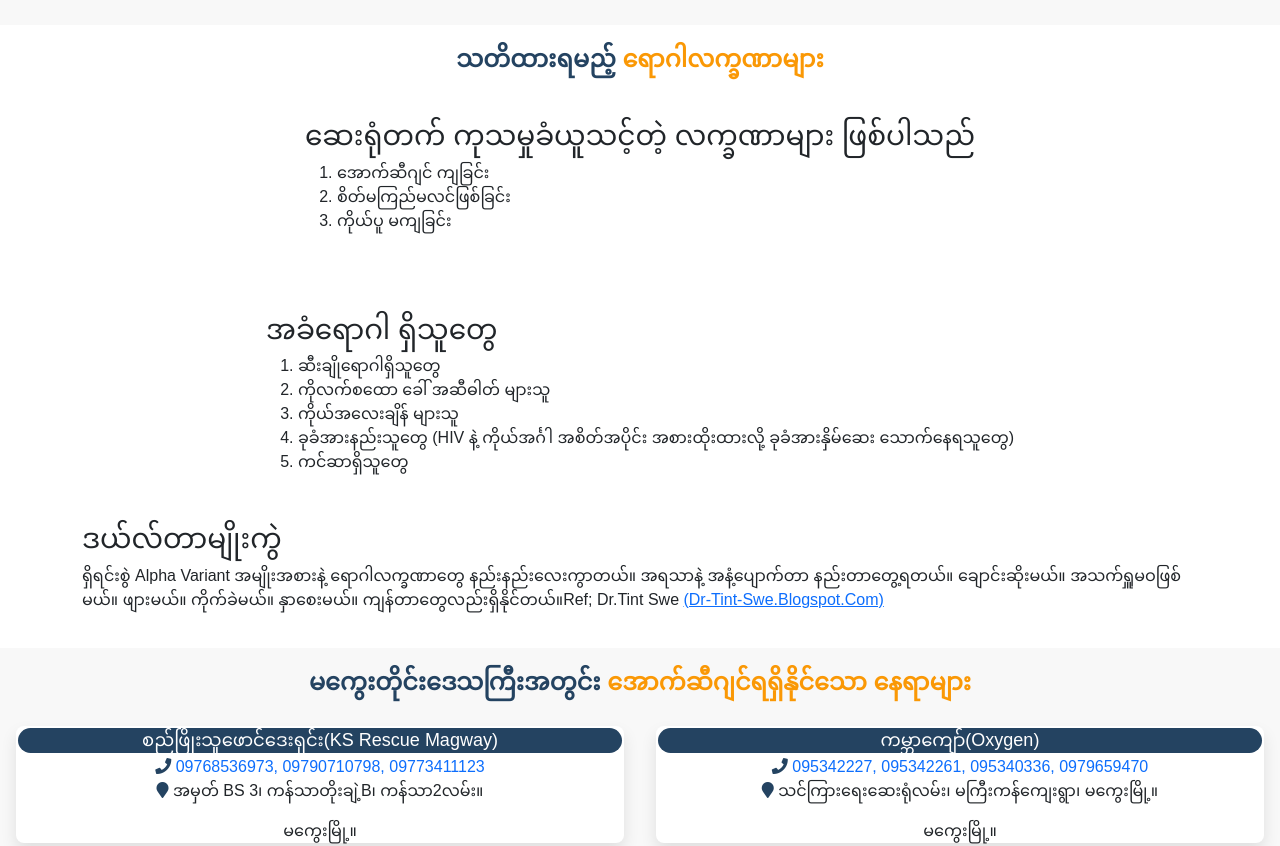
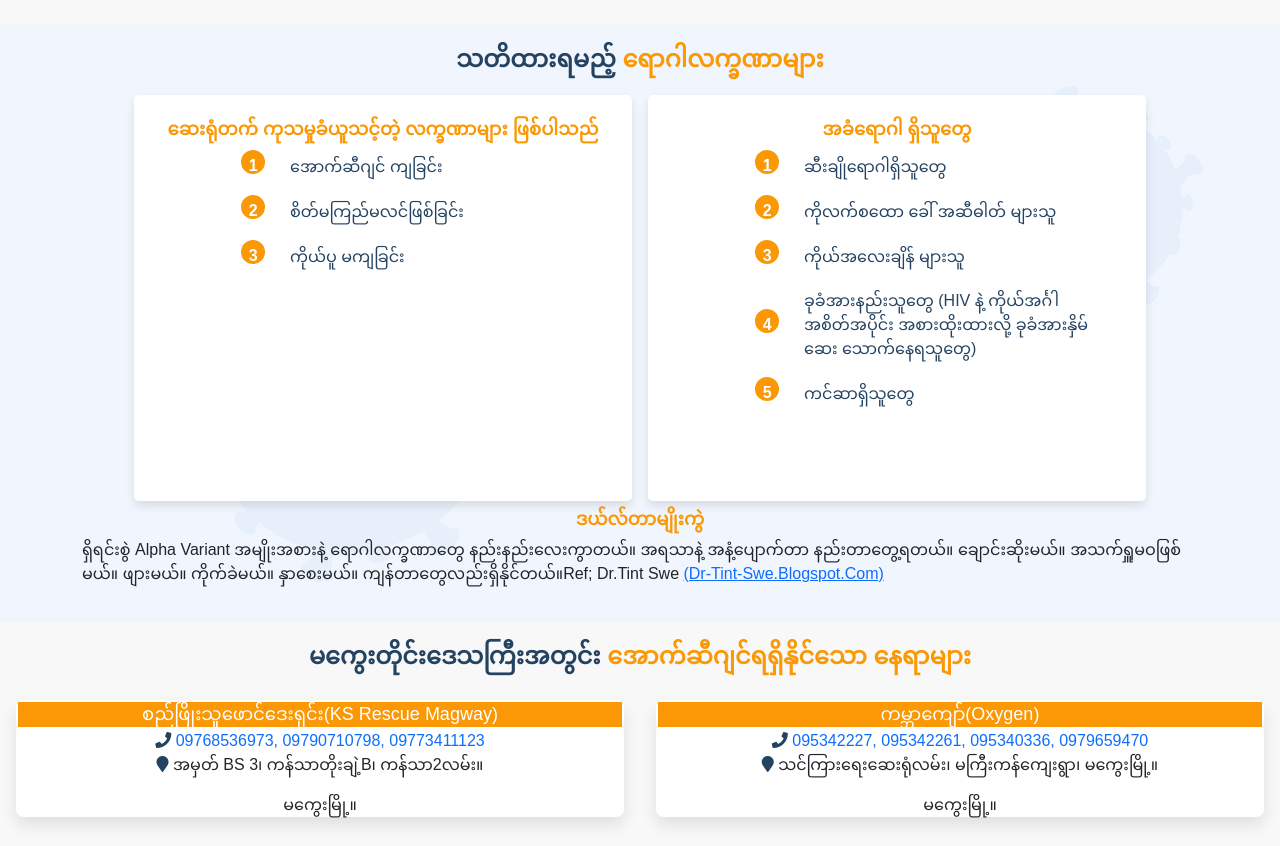
Before and after one commit to Juneict/covid-19-guard, a plain HTML site: page index.html in a window 1280 px wide. Shown: the part 3160-4006 px from the top of the page. Drawn offline with nearby package versions, Linux system fonts and the light colour scheme; a web font is replaced by a local one.

Commit message:
Update style.css

```diff
--- a/css/style.css
+++ b/css/style.css
@@ -153,6 +153,7 @@ header .nav  .active
     font-size: 20px;
     color:var(--black);
 }
+
 .prevents .box img{
     margin-bottom: 10px;
     height: 80px;
@@ -167,6 +168,74 @@ header .nav  .active
     color:var(--black);
     font-size: 14px;
 }
+.prevents_blog {
+  background: url(../images/background-img.jpg) no-repeat;
+  background-size: cover;
+  background-position: center;
+  background-attachment: fixed;
+}
+.prevents_blog .box{
+
+  border-radius: 5px;
+  box-shadow: var(--box-shadow);
+  background: #fff;
+}
+.prevents_blog h3 {
+  text-align: center;
+  font-size: 18px;
+  color: var(--main-color);
+  font-weight: bold;
+}
+.prevents_blog .numberlist {
+  width: 450px;
+  padding-left: 100px;
+}
+.prevents_blog .numberlist ol {
+  counter-reset: li;
+  list-style: none;
+  *list-style: decimal;
+
+  padding: 0px;
+  margin-bottom: 4em;
+}
+.prevents_blog .numberlist ol ol {
+  margin: 0 0 0 2em;
+}
+.prevents_blog .numberlist span {
+  position: relative;
+  display: block;
+  padding: 0.4em 0.4em 0.4em 2em;
+  *padding: 0.4em;
+  margin: 0.5em 0;
+  background: #fff;
+  color: var(--black);
+
+  -moz-border-radius: 0.3em;
+  -webkit-border-radius: 0.3em;
+  border-radius: 0.3em;
+}
+.prevents_blog .numberlist span:hover {
+  background: #cbe7f8;
+}
+.prevents_blog .numberlist span:before {
+  content: counter(li);
+  counter-increment: li;
+  position: absolute;
+  left: -1.3em;
+  top: 50%;
+  margin-top: -1.3em;
+  background: var(--main-color);
+  height: 2em;
+  width: 2em;
+  line-height: 2em;
+  border: 0.3em solid #fff;
+  text-align: center;
+  font-weight: bold;
+  -moz-border-radius: 2em;
+  -webkit-border-radius: 2em;
+  border-radius: 2em;
+  color: #fff;
+}
 .getoxy .box{
    flex: 1 1 30rem;
    border-radius: .5rem;
@@ -180,8 +249,7 @@ header .nav  .active
 .getoxy .box h3{
     color: #fff;
     font-size: 18px;
-    background: #244361;
-    border-radius: 20px;
+    background: var(--main-color);
     margin: 2px;
     padding: 2px;
 }
```
